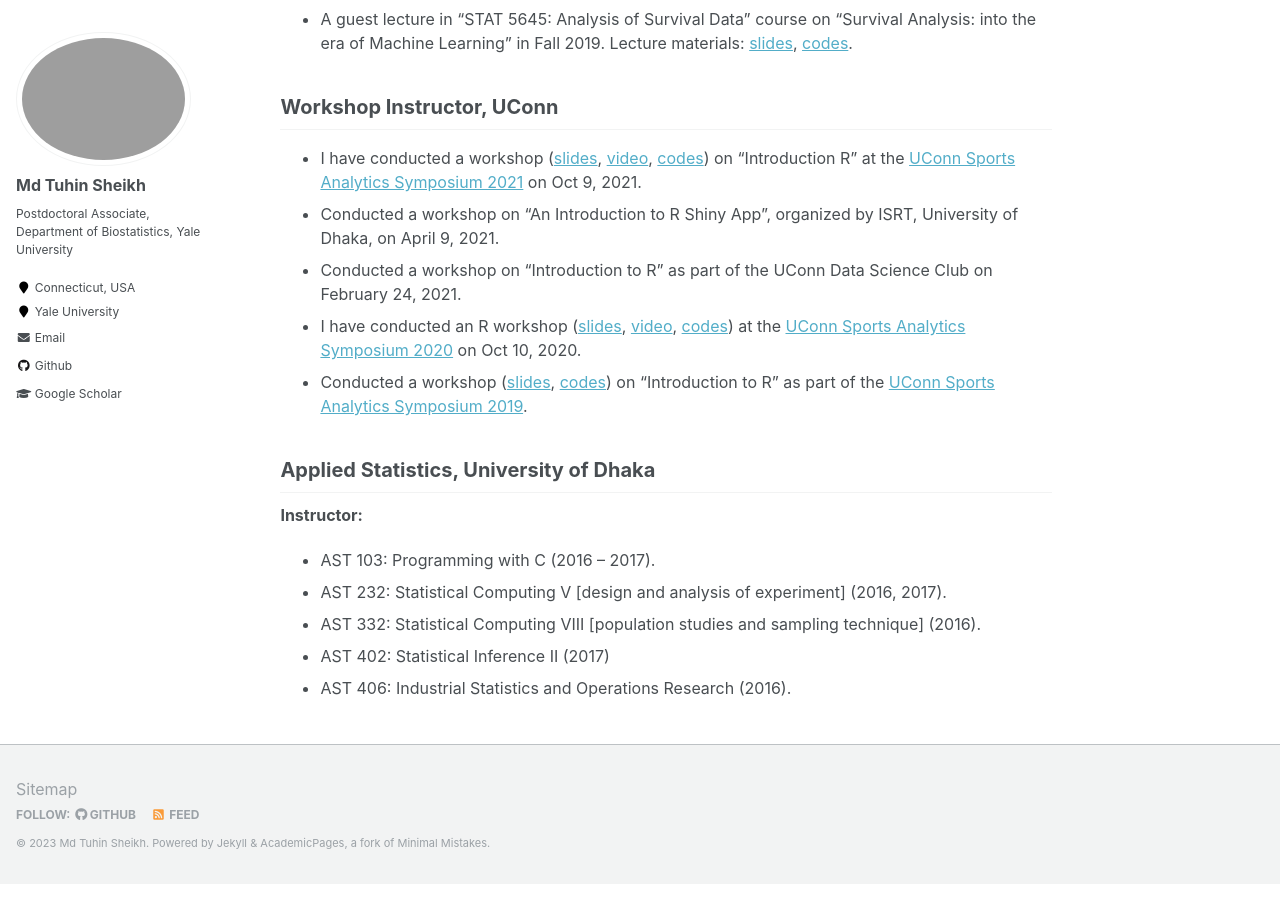
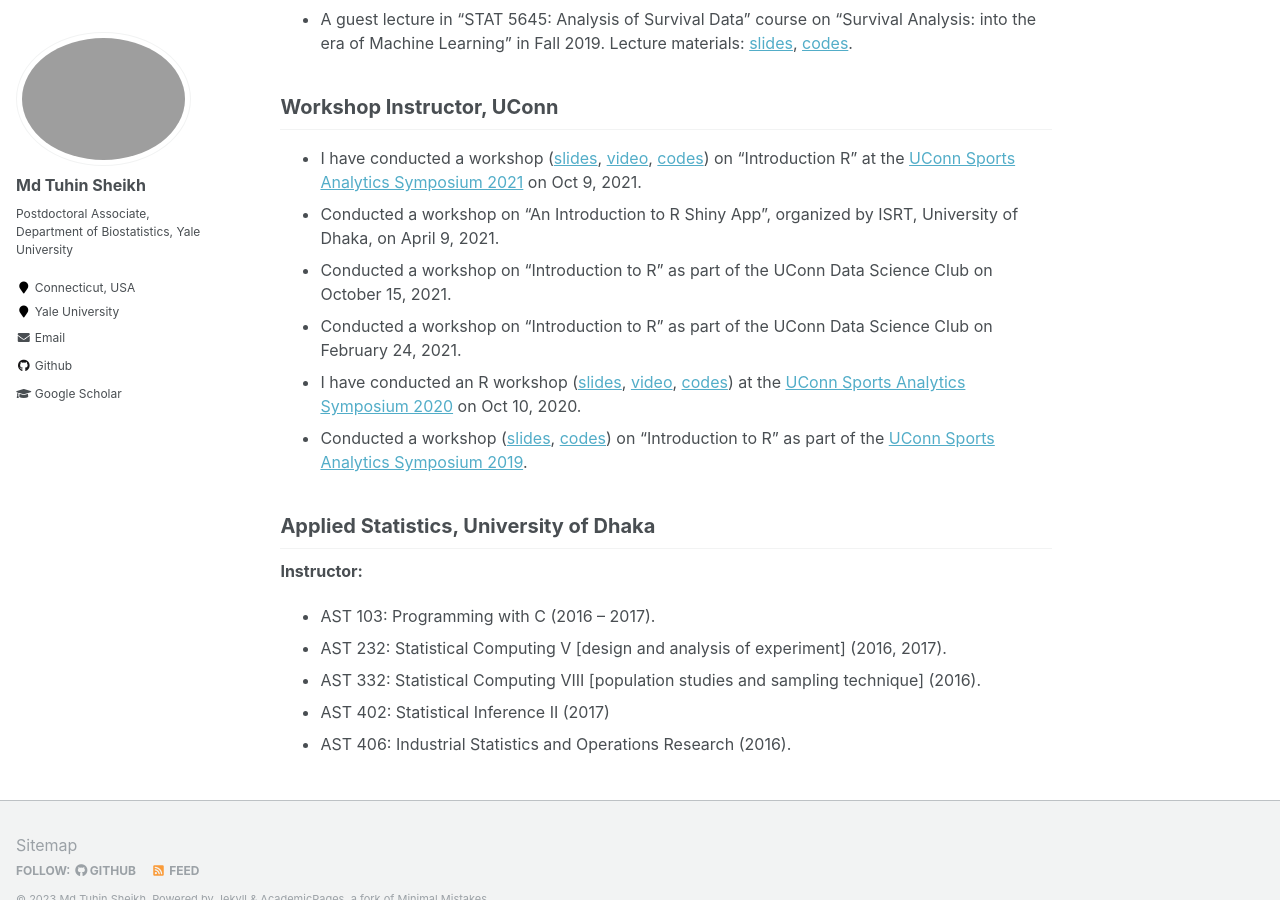
Before and after one commit to mdtuhinsheikh/mdtuhinsheikh.github.io, a Jekyll site: the page built from _pages/teaching.md, in a window 1280 px wide and 900 px high, scrolled down 705 px. Built offline with Jekyll 4.4.1, drawn with Linux system fonts in a browser that asks for light colours.

Commit message:
Update teaching.md

```diff
--- a/_pages/teaching.md
+++ b/_pages/teaching.md
@@ -27,6 +27,7 @@ Lecture materials: [slides](https://mdtuhinsheikh.github.io/MLSurv/#1){:target="
 ## Workshop Instructor, UConn
 * I have conducted a workshop ([slides](https://mdtuhinsheikh.github.io/introRucsas2021/#1){:target="_blank"}, [video](https://uconn-cmr.webex.com/recordingservice/sites/uconn-cmr/recording/53790c850b50103a9f7f0050568f9b64/playback){:target="_blank"}, [codes](https://github.com/mdtuhinsheikh/introRucsas2021){:target="_blank"}) on "Introduction R" at the [UConn Sports Analytics Symposium 2021](https://statds.org/events/ucsas2021/workshops.html){:target="_blank"} on Oct 9, 2021.
 * Conducted a workshop on "An Introduction to R Shiny App", organized by ISRT, University of Dhaka, on April 9, 2021.
+* Conducted a workshop on "Introduction to R" as part of the UConn Data Science Club on October 15, 2021.
 * Conducted a workshop on "Introduction to R" as part of the UConn Data Science Club on February 24, 2021.
 * I have conducted an R workshop ([slides](https://mdtuhinsheikh.github.io/introR_ucsas2020/#1){:target="_blank"}, [video](https://uconn-cmr.webex.com/recordingservice/sites/uconn-cmr/recording/3e88f57314344e8db379fb744ab42cb1/playback){:target="_blank"}, [codes](https://github.com/mdtuhinsheikh/introR_ucsas2021){:target="_blank"}) at the [UConn Sports Analytics Symposium 2020](https://statds.org/events/ucsas2020/workshops.html){:target="_blank"} on Oct 10, 2020.
 * Conducted a workshop ([slides](https://mdtuhinsheikh.github.io/introR_ucsas2019/#1){:target="_blank"}, [codes](https://github.com/mdtuhinsheikh/introR_ucsas2019){:target="_blank"}) on "Introduction to R" as part of the [UConn Sports Analytics Symposium 2019](https://statds.org/events/ucsas2019/){:target="_blank"}.
```
